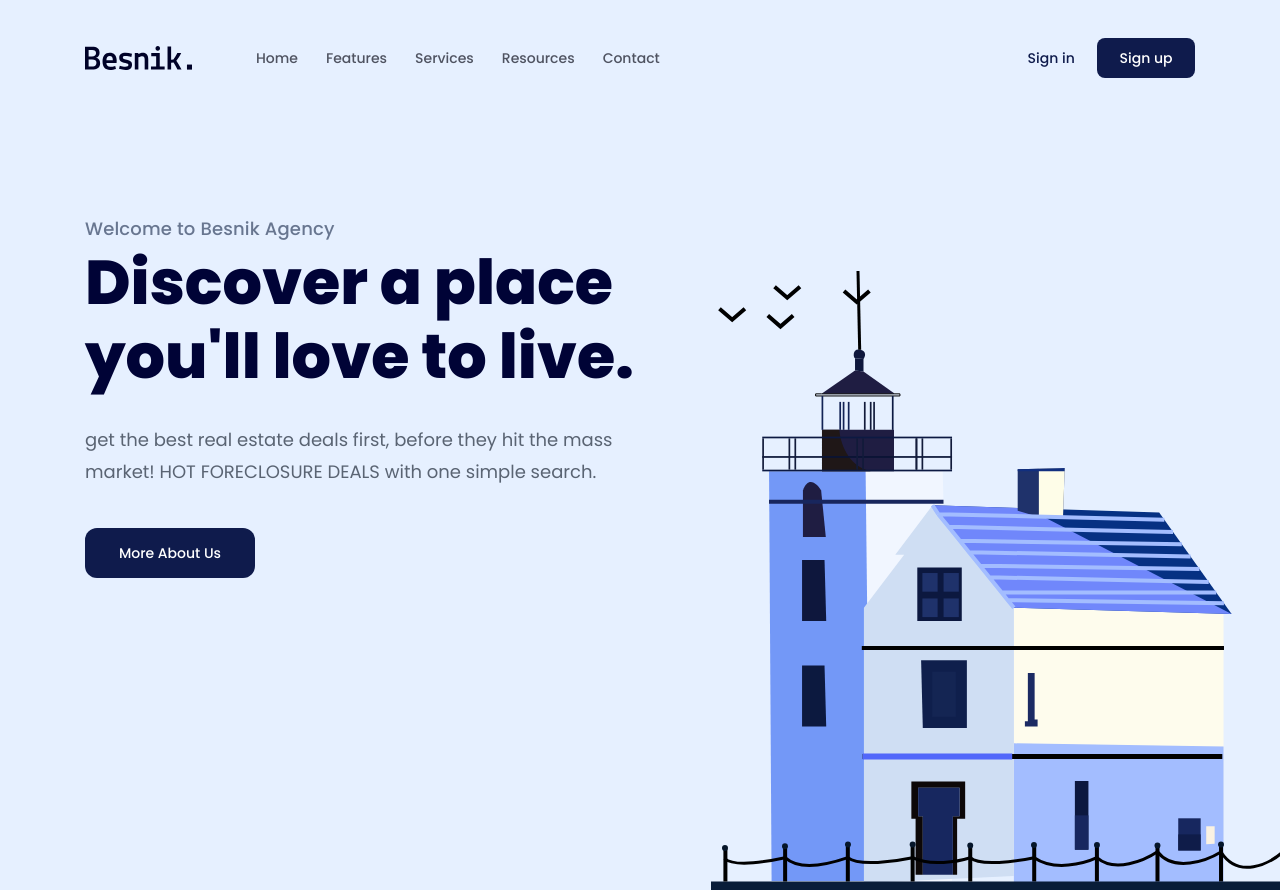
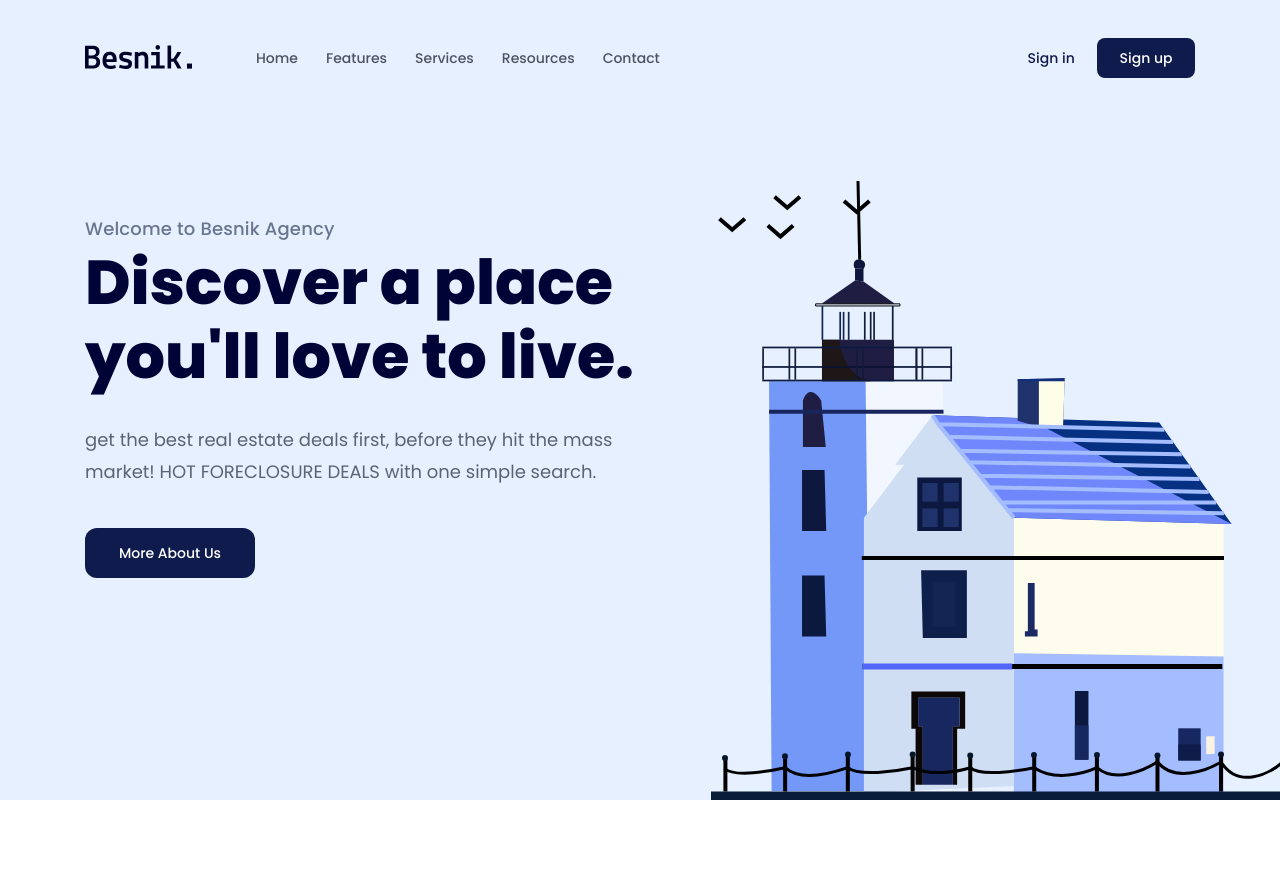
Before and after one commit to vithocbai/yebmh-project-01, a plain HTML site: page index.html in a window 1280 px wide. Shown: the top 890 px of the page. Drawn offline with Linux system fonts and the light colour scheme.

Commit message:
Fix bug phần Logo

```diff
--- a/assest/css/styles.css
+++ b/assest/css/styles.css
@@ -64,7 +64,7 @@ a {
   display: flex;
   flex-direction: column;
   background: #e6f0ff;
-  height: 100vh;
+  height: calc(100vh - 90px);
 }
 
 .navbar {
--- a/index.html
+++ b/index.html
@@ -22,7 +22,9 @@
           <!-- Navbar -->
           <nav class="navbar">
             <!-- Logo -->
-            <img src="./assest/img/Besniks.svg" alt="Besnik." class="logo" />
+            <a href="/">
+              <img src="./assest/img/Besniks.svg" alt="Besnik." class="logo" />
+            </a>
 
             <!-- Navigation -->
             <ul>
```
